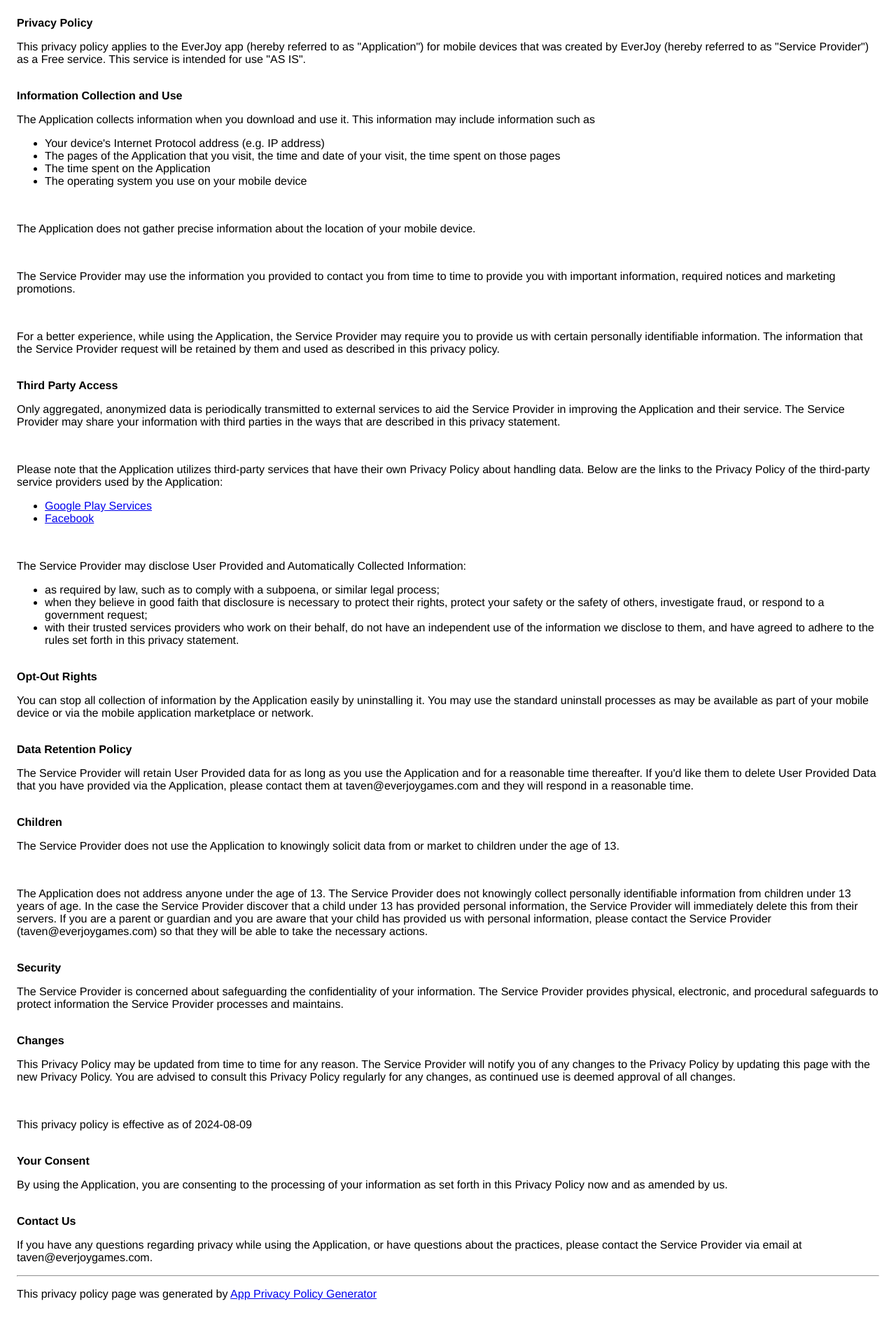
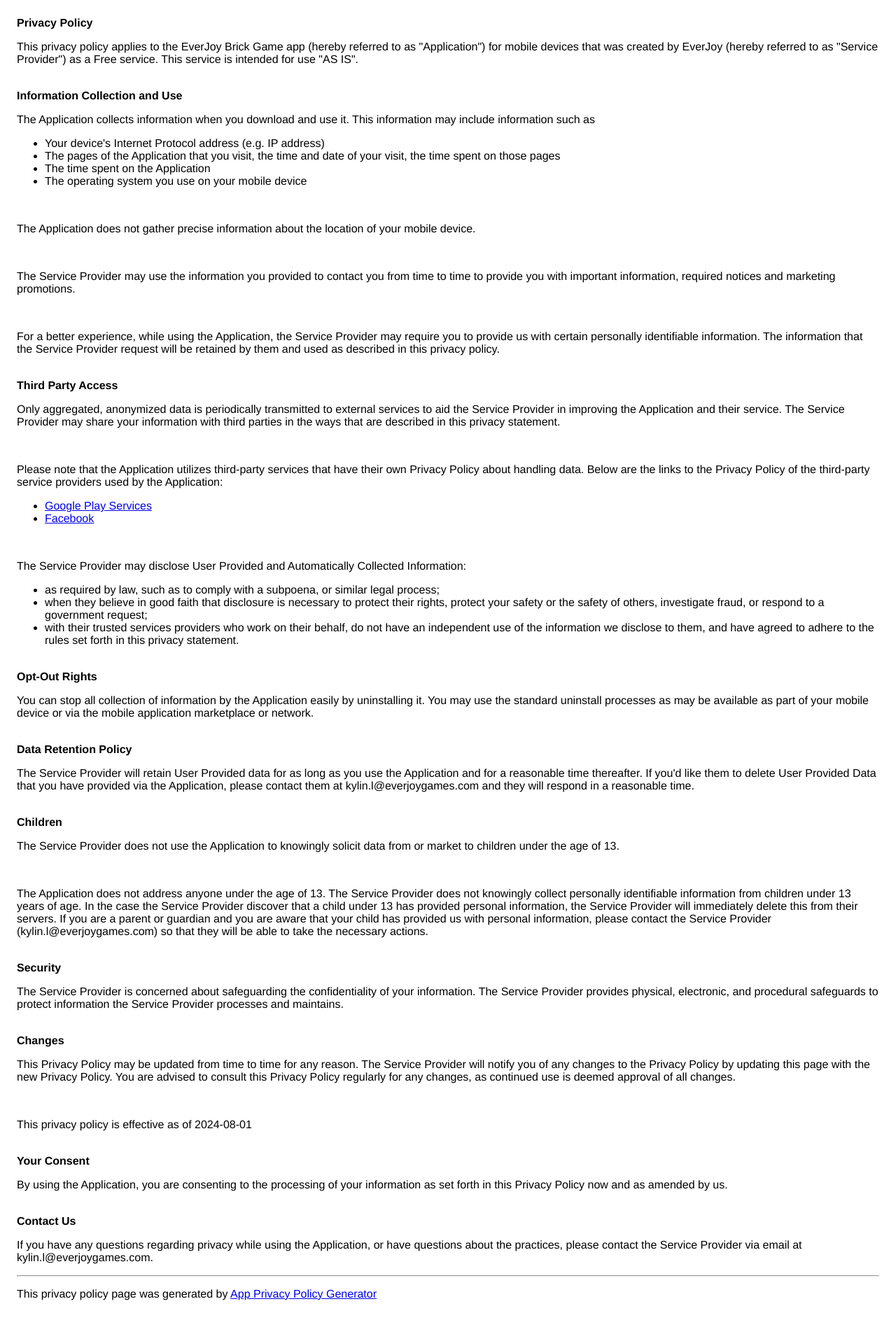
Before and after one commit to XiongTianya/privacy2.github.io, a plain HTML site: page index.html in a window 1280 px wide. Shown: the whole page at 70% size. Drawn offline with Linux system fonts and the light colour scheme.

Commit message:
Update index.html

```diff
--- a/index.html
+++ b/index.html
@@ -15,9 +15,9 @@
 
 <body>
     <strong>Privacy Policy</strong>
-    <p>This privacy policy applies to the EverJoy app (hereby referred to as "Application") for mobile devices that was
-        created by EverJoy (hereby referred to as "Service Provider") as a Free service. This service is intended for
-        use "AS IS".</p><br><strong>Information Collection and Use</strong>
+    <p>This privacy policy applies to the EverJoy Brick Game app (hereby referred to as "Application") for mobile
+        devices that was created by EverJoy (hereby referred to as "Service Provider") as a Free service. This service
+        is intended for use "AS IS".</p><br><strong>Information Collection and Use</strong>
     <p>The Application collects information when you download and use it. This information may include information such
         as</p>
     <ul>
@@ -78,7 +78,7 @@
         or network.</p><br><strong>Data Retention Policy</strong>
     <p>The Service Provider will retain User Provided data for as long as you use the Application and for a reasonable
         time thereafter. If you'd like them to delete User Provided Data that you have provided via the Application,
-        please contact them at taven@everjoygames.com and they will respond in a reasonable time.</p>
+        please contact them at kylin.l@everjoygames.com and they will respond in a reasonable time.</p>
     <br><strong>Children</strong>
     <p>The Service Provider does not use the Application to knowingly solicit data from or market to children under the
         age of 13.</p>
@@ -87,8 +87,8 @@
             personally identifiable information from children under 13 years of age. In the case the Service Provider
             discover that a child under 13 has provided personal information, the Service Provider will immediately
             delete this from their servers. If you are a parent or guardian and you are aware that your child has
-            provided us with personal information, please contact the Service Provider (taven@everjoygames.com) so that
-            they will be able to take the necessary actions.</p>
+            provided us with personal information, please contact the Service Provider (kylin.l@everjoygames.com) so
+            that they will be able to take the necessary actions.</p>
     </div><!----><br><strong>Security</strong>
     <p>The Service Provider is concerned about safeguarding the confidentiality of your information. The Service
         Provider provides physical, electronic, and procedural safeguards to protect information the Service Provider
@@ -96,11 +96,11 @@
     <p>This Privacy Policy may be updated from time to time for any reason. The Service Provider will notify you of any
         changes to the Privacy Policy by updating this page with the new Privacy Policy. You are advised to consult this
         Privacy Policy regularly for any changes, as continued use is deemed approval of all changes.</p><br>
-    <p>This privacy policy is effective as of 2024-08-09</p><br><strong>Your Consent</strong>
+    <p>This privacy policy is effective as of 2024-08-01</p><br><strong>Your Consent</strong>
     <p>By using the Application, you are consenting to the processing of your information as set forth in this Privacy
         Policy now and as amended by us.</p><br><strong>Contact Us</strong>
     <p>If you have any questions regarding privacy while using the Application, or have questions about the practices,
-        please contact the Service Provider via email at taven@everjoygames.com.</p>
+        please contact the Service Provider via email at kylin.l@everjoygames.com.</p>
     <hr>
     <p>This privacy policy page was generated by <a href="https://app-privacy-policy-generator.nisrulz.com/"
             target="_blank" rel="noopener noreferrer">App Privacy Policy Generator</a></p>
```
